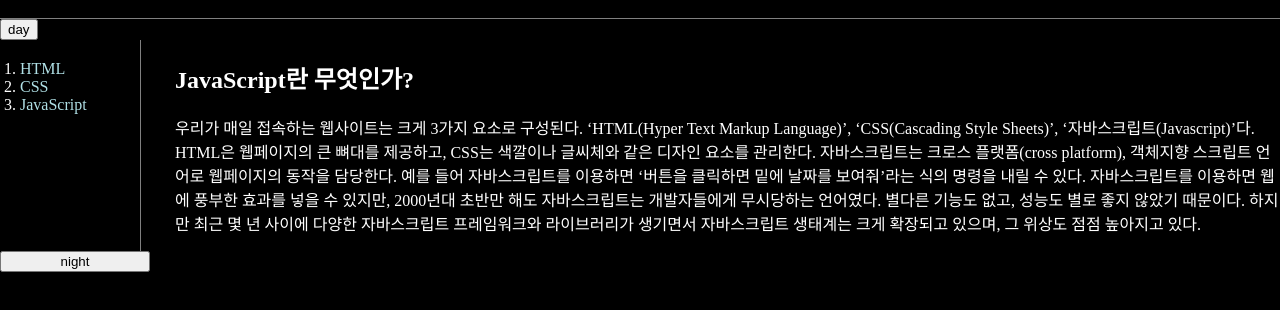
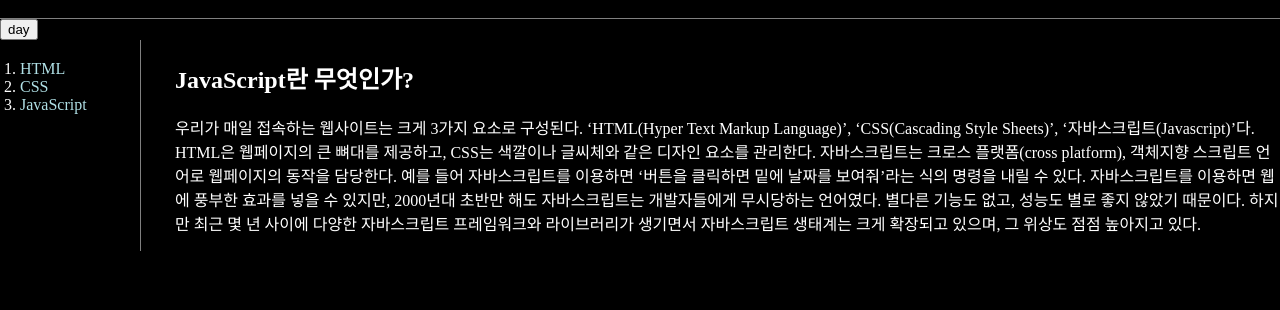
Before and after one commit to mariggun/Html-Css-JavaScript, a plain HTML site: page 3.html in a window 1280 px wide. Both pictures are taken after a click on the button "night". Shown: the part 74-384 px from the top of the page. Drawn offline with nearby package versions, Linux system fonts and the light colour scheme.

Commit message:
Add files via upload

```diff
--- a/3.html
+++ b/3.html
@@ -3,6 +3,7 @@
     <head>
         <title>WEB1 - JavaScript</title>
         <meta charset="utf-8">
+        <script src="https://ajax.googleapis.com/ajax/libs/jquery/3.3.1/jquery.min.js"></script>
         <link rel="stylesheet" href="style.css" />
         <script src="color.js"></script>
     </head>
@@ -30,9 +31,6 @@
                   별다른 기능도 없고, 성능도 별로 좋지 않았기 때문이다. 하지만 최근 몇 년 사이에 다양한 자바스크립트 프레임워크와 라이브러리가 생기면서 자바스크립트 생태계는 크게 확장되고 있으며, 그 위상도 점점 높아지고 있다.
                 </p>
             </div>
-            <input type="button" value="night" onclick="
-                nightDayHandler(this);
-            ">
         </div>
     </body>
 </html>
--- a/color.js
+++ b/color.js
@@ -15,20 +15,25 @@ function BodySetBackgroundColor(color) {
 
 var Body = {
     setColor: function(color) {
-        document.querySelector('body').style.color = color;
+        $('body').css('color', color);
+        // document.querySelector('body').style.color = color;
     },
     setBackgroundColor: function(color) {
-        document.querySelector('body').style.backgroundColor = color;
+        $('body').css('backgroundColor', color);
+        // document.querySelector('body').style.backgroundColor = color;
     }
 }
 var Links = {
     setColor: function(color) {
-        var alist = document.querySelectorAll('a');
-        var i = 0;
-        while(i < alist.length) {
-            alist[i].style.color = color;
-            i = i + 1;
-        }
+        $('a').css('color', color); //3.html 에 구글 CDN 3.x snippet: 추가하면서 넣음
+        //$('a')는 웹 페이지에 있는 모든 <a> 태그를 jQuery로 제어 하겠다는 뜻
+
+        // var alist = document.querySelectorAll('a');
+        // var i = 0;
+        // while(i < alist.length) {
+        //     alist[i].style.color = color;
+        //     i = i + 1;
+        // }
     }
 }
 
```
Also changed, not shown: 1.html (+1 -0 lines), 2.html (+1 -0 lines).
